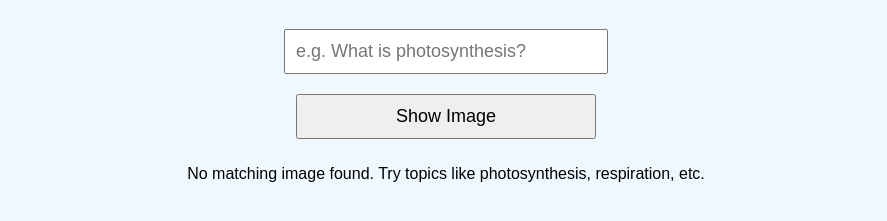
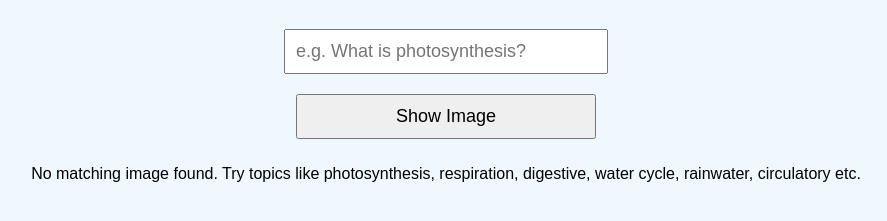
Before and after one commit to muhilmkm/CreAItive_Contest, a plain HTML site: page index.html in a window 1280 px wide. Both pictures are taken after a click on the button "Show Image". Shown: the part 109-330 px from the top of the page, without its empty margins (194-1081 px from the left). Drawn offline with Linux system fonts and the light colour scheme.

Commit message:
Update index.html

```diff
--- a/index.html
+++ b/index.html
@@ -59,7 +59,7 @@
 
       if (!found) {
         result.innerHTML = "";
-        status.innerText = "No matching image found. Try topics like photosynthesis, respiration, etc.";
+        status.innerText = "No matching image found. Try topics like photosynthesis, respiration, digestive, water cycle, rainwater, circulatory etc.";
       }
     }
   </script>
```
